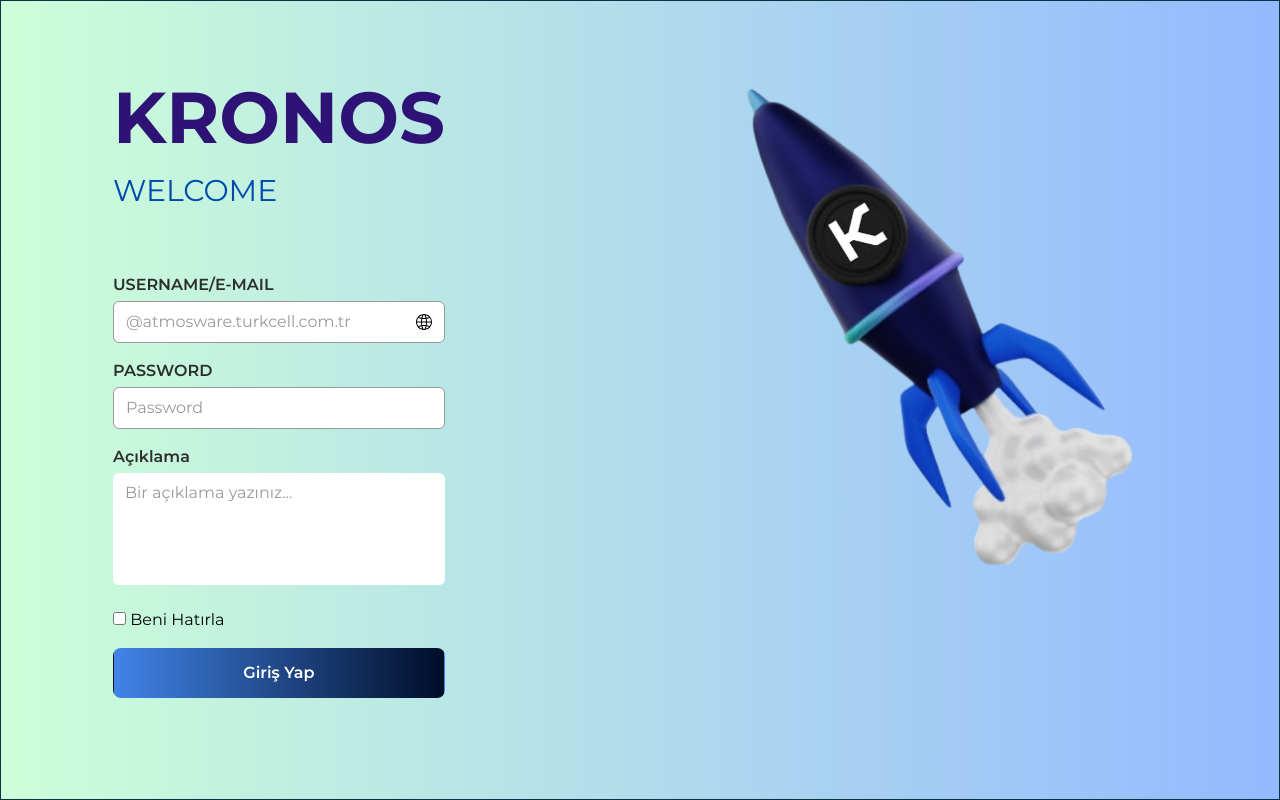
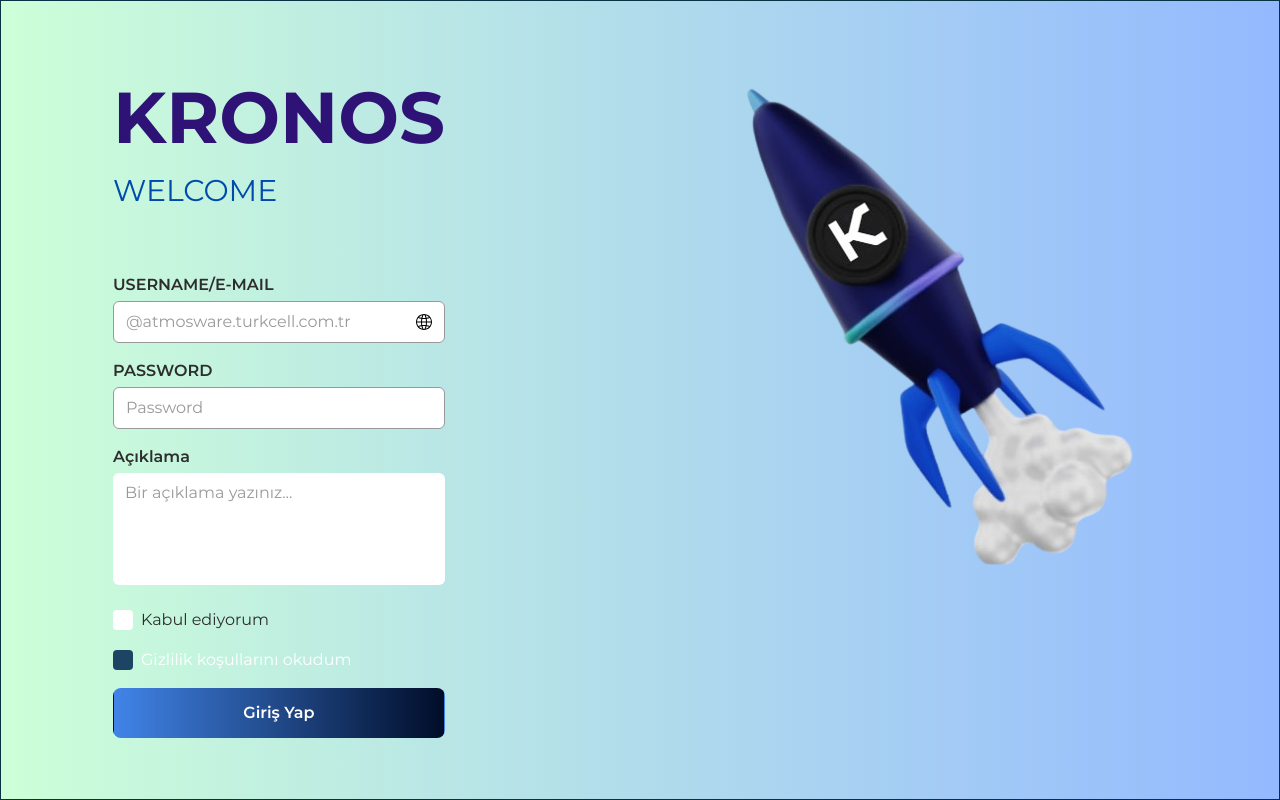
Before and after one commit to AFET-TEAM/kronos, a SvelteKit app: page / in a window 1280 px wide. Built offline with nearby package versions, Linux system fonts and the light colour scheme.

Commit message:
#69 checkbox componenti düzenlendi.

```diff
--- a/src/components/Checkbox/+checkbox.svelte
+++ b/src/components/Checkbox/+checkbox.svelte
@@ -1,24 +1,36 @@
 <script lang="ts">
-    export let checked: boolean = false;
-    export let disabled: boolean = false;
-    export let label: string = "";
-    export let name: string = "";
-    export let value: string = "";
+  export let checked = false;
+  export let disabled = false;
+  export let label = "";
+  export let name = "";
+  export let value = "";
+  export let theme: "light" | "dark" = "light";
 
-    const handleChange = (event: Event) => {
-        console.log("checked");
-    };
+  function handleChange(e: Event) {
+    checked = (e.target as HTMLInputElement).checked;
+  }
 </script>
 
-<div class="checkbox-container">
-    <input
-        type="checkbox"
-        id={name}
-        {checked}
-        {disabled}
-        {name}
-        {value}
-        on:change={handleChange}
-    />
-    <label for={name}>{label}</label>
+<div class="flex items-center space-x-2">
+  <input
+    type="checkbox"
+    id={name}
+    name={name}
+    value={value}
+    bind:checked
+    disabled={disabled}
+    on:change={handleChange}
+    class={`appearance-none w-5 h-5 rounded border-2 cursor-pointer
+      ${
+        theme === "dark"
+          ? "border-mid-gray bg-blue-charcoal checked:bg-primary checked:border-primary"
+          : "border-light-gray bg-white checked:bg-primary checked:border-primary"
+      }
+      disabled:opacity-60 disabled:cursor-not-allowed
+      checked:before:block checked:before:content-['✓'] checked:before:text-white checked:before:text-center checked:before:text-lg checked:before:leading-[18px]
+    `}
+  />
+  <label for={name} class={`${theme === "dark" ? "text-white" : "text-dark-gray"} cursor-pointer select-none`}>
+    {label}
+  </label>
 </div>
--- a/src/routes/+page.svelte
+++ b/src/routes/+page.svelte
@@ -96,7 +96,20 @@
         theme="light"
         className="w-100 rounded-md"
       />
-      <Checkbox label="Beni Hatırla" />
+      <!-- Light mode -->
+      <Checkbox
+        label="Kabul ediyorum"
+        name="accept"
+        theme="light"
+      />
+
+      <!-- Dark mode -->
+      <Checkbox
+        label="Gizlilik koşullarını okudum"
+        name="privacy"
+        theme="dark"
+      />
+
 
       <Button
         className="bg-gradient-to-r from-pacific-gradient-1 to-pacific-gradient-2 rounded-md p-3 text-white"
```
